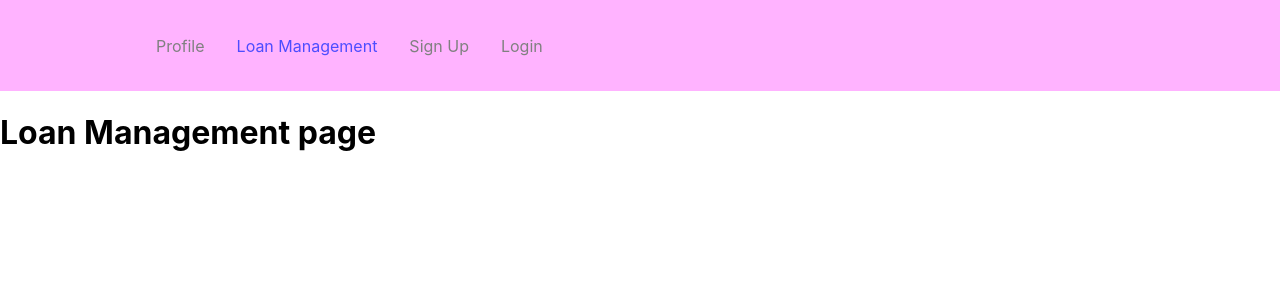
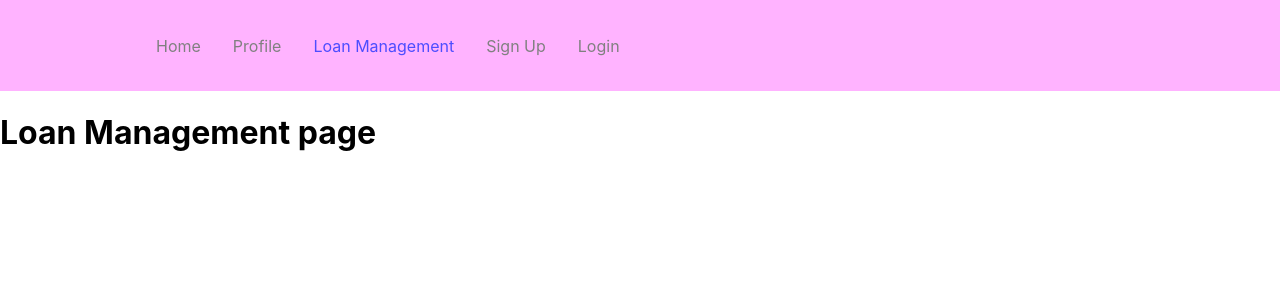
Before and after one commit to katielyoung/creditboost, a React (Create React App) app: page /loan_manage in a window 1280 px wide. Shown: the top 300 px of the page. Built offline with nearby package versions, Linux system fonts and the light colour scheme.

Commit message:
add home button to nav

```diff
--- a/src/components/Navbar/index.js
+++ b/src/components/Navbar/index.js
@@ -8,6 +8,9 @@ const Navbar = () => {
         <>
             <Nav>
                 <NavMenu>
+                    <NavLink to="/" activeStyle>
+                        Home
+                    </NavLink>
                     <NavLink to="/profile" activeStyle>
                         Profile
                     </NavLink>
```
